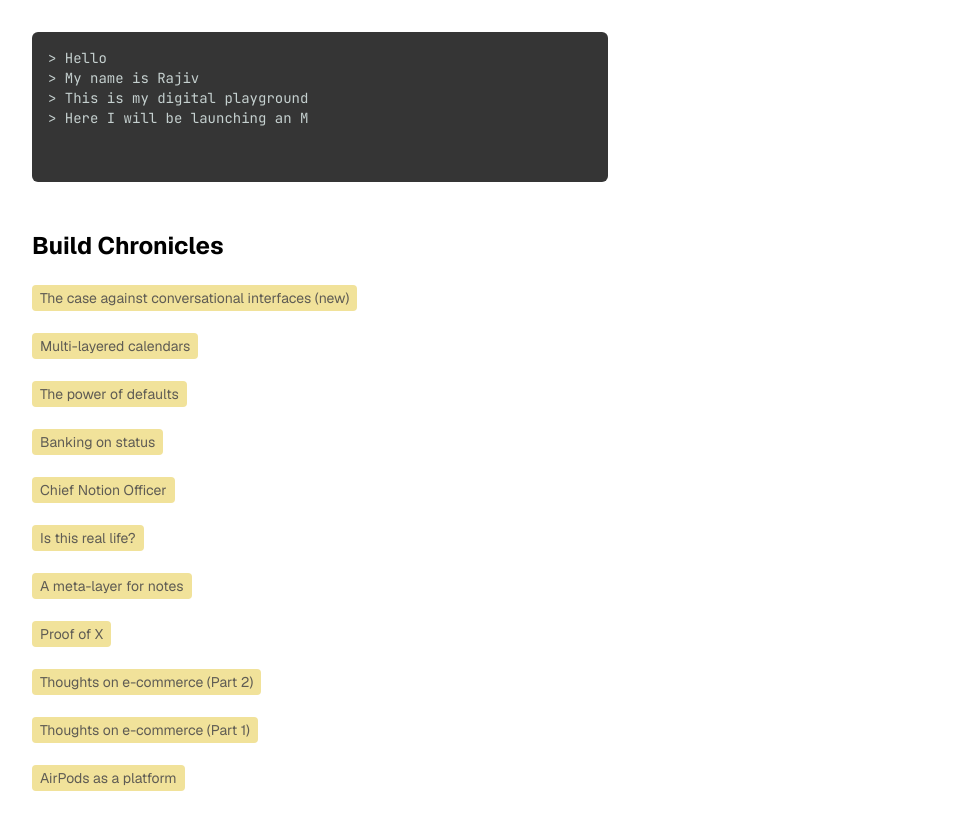
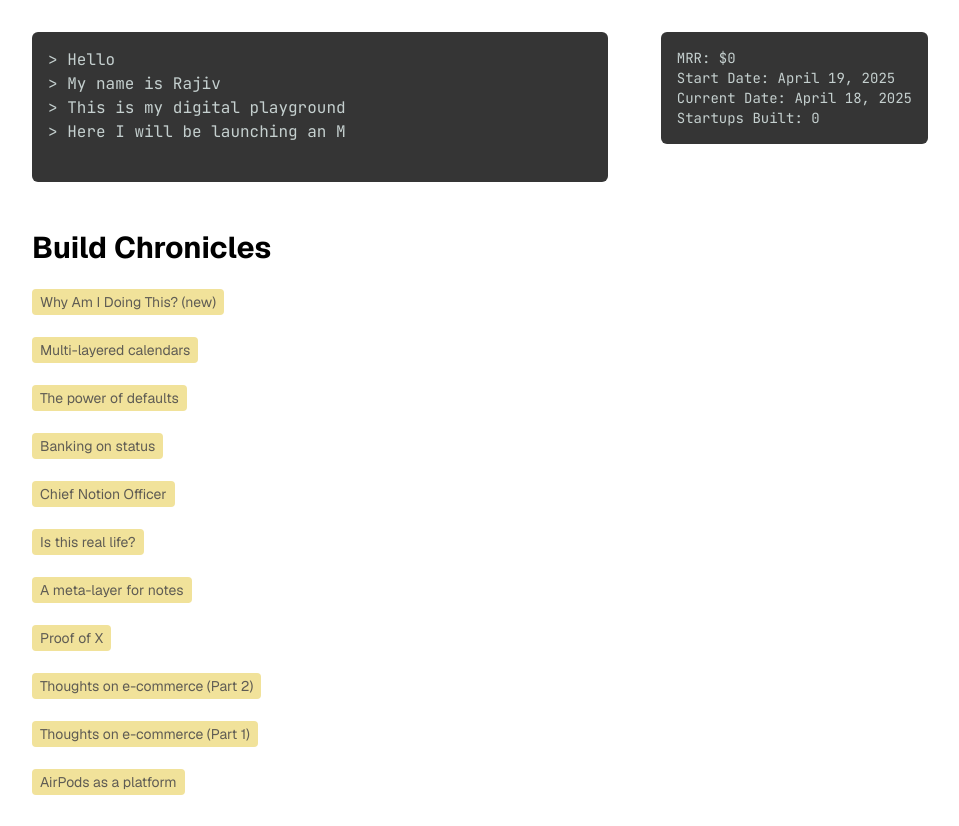
Before and after one commit to jeevships/twoweekstartup, a Next.js app: page / in a window 1280 px wide. Shown: the whole page, without its empty margins (320-1279 px from the left). Built offline with nearby package versions, Linux system fonts and the light colour scheme.

Commit message:
added new text box top right

```diff
--- a/src/app/page.tsx
+++ b/src/app/page.tsx
@@ -1,7 +1,6 @@
 'use client' // Mark as client component
 
 import { useState, useEffect, FC } from 'react'
-import Image from 'next/image'
 
 const FULL_TEXT_1 = '> Hello'
 const FULL_TEXT_2 = '> My name is Rajiv'
@@ -21,6 +20,7 @@ const Home: FC = () => {
   const [line4, setLine4] = useState('')
   const [line5, setLine5] = useState('')
   const [showCursor, setShowCursor] = useState(false)
+  const [currentDate, setCurrentDate] = useState('') // State for current date
 
   useEffect(() => {
     let charIndex = 0
@@ -90,6 +90,17 @@ const Home: FC = () => {
     if (timeoutId) clearTimeout(timeoutId)
     timeoutId = setTimeout(typeChar, 500)
 
+    // --- Start: Set Current Date ---
+    const today = new Date()
+    // Define options for toLocaleDateString for better type checking
+    const options: Intl.DateTimeFormatOptions = {
+      year: 'numeric',
+      month: 'long',
+      day: 'numeric',
+    }
+    setCurrentDate(today.toLocaleDateString(undefined, options)) // Format date like "October 26, 2023"
+    // --- End: Set Current Date ---
+
     // Cleanup function
     return () => {
       if (timeoutId) {
@@ -99,8 +110,15 @@ const Home: FC = () => {
   }, [])
 
   return (
-    <div className='bg-white min-h-screen p-8'>
-      <div className='bg-[var(--terminal-bg)] text-[var(--terminal-text)] p-4 rounded-md font-mono text-sm mb-12 max-w-xl mx-auto min-h-[150px]'>
+    <div className='relative bg-white min-h-screen p-8'>
+      <div className='absolute top-8 right-8 bg-[var(--terminal-bg)] text-[var(--terminal-text)] p-4 rounded-md font-mono text-sm z-10'>
+        <p>MRR: $0</p>
+        <p>Start Date: April 19, 2025</p>
+        <p>Current Date: {currentDate}</p>
+        <p>Startups Built: 0</p>
+      </div>
+
+      <div className='bg-[var(--terminal-bg)] text-[var(--terminal-text)] p-4 rounded-md font-mono text-base mb-12 max-w-xl mx-auto min-h-[150px]'>
         <p>{line1}</p>
         <p>{line2}</p>
         <p>{line3}</p>
@@ -114,14 +132,16 @@ const Home: FC = () => {
       </div>
 
       <div className='max-w-xl mx-auto'>
-        <h2 className='text-2xl font-bold mb-6 text-black'>Build Chronicles </h2>
+        <h2 className='text-3xl font-bold mb-6 text-black'>
+          Build Chronicles{' '}
+        </h2>
         <ul className='space-y-6'>
           <li>
             <a
               href='#'
               className='bg-[var(--highlight-bg)] text-[var(--highlight-text)] px-2 py-1 rounded text-sm hover:brightness-95'
             >
-              The case against conversational interfaces (new)
+              Why Am I Doing This? (new)
             </a>
           </li>
           <li>
```
